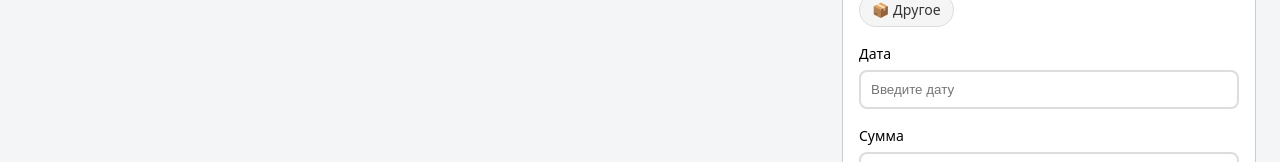
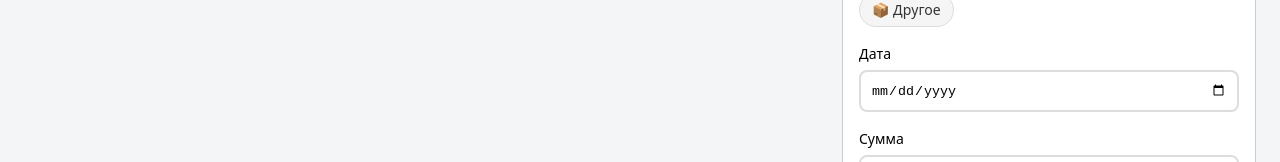
Before and after one commit to EkSheva/Skypro.Wallet, a React (Vite) app: page /expenses in a window 1280 px wide. Shown: the part 412-574 px from the top of the page. Built offline with nearby package versions, Linux system fonts and the light colour scheme; no server answers; sample sign-in values are in the browser's storage.

Commit message:
возврат предыдущего

```diff
--- a/src/components/Expenses/Expenses.jsx
+++ b/src/components/Expenses/Expenses.jsx
@@ -209,13 +209,12 @@ const fetchExpenses = useCallback(async () => {
           <label>
             Дата {errors.date && <span>{errors.date}</span>}
             <S.Input
-              type="amount"
+              type="date"
               name="date"
               value={form.date}
               onChange={handleChange}
               $error={errors.date}
               $valid={form.date && !errors.date}
-              placeholder="Введите дату"
             />
           </label>
 
```
